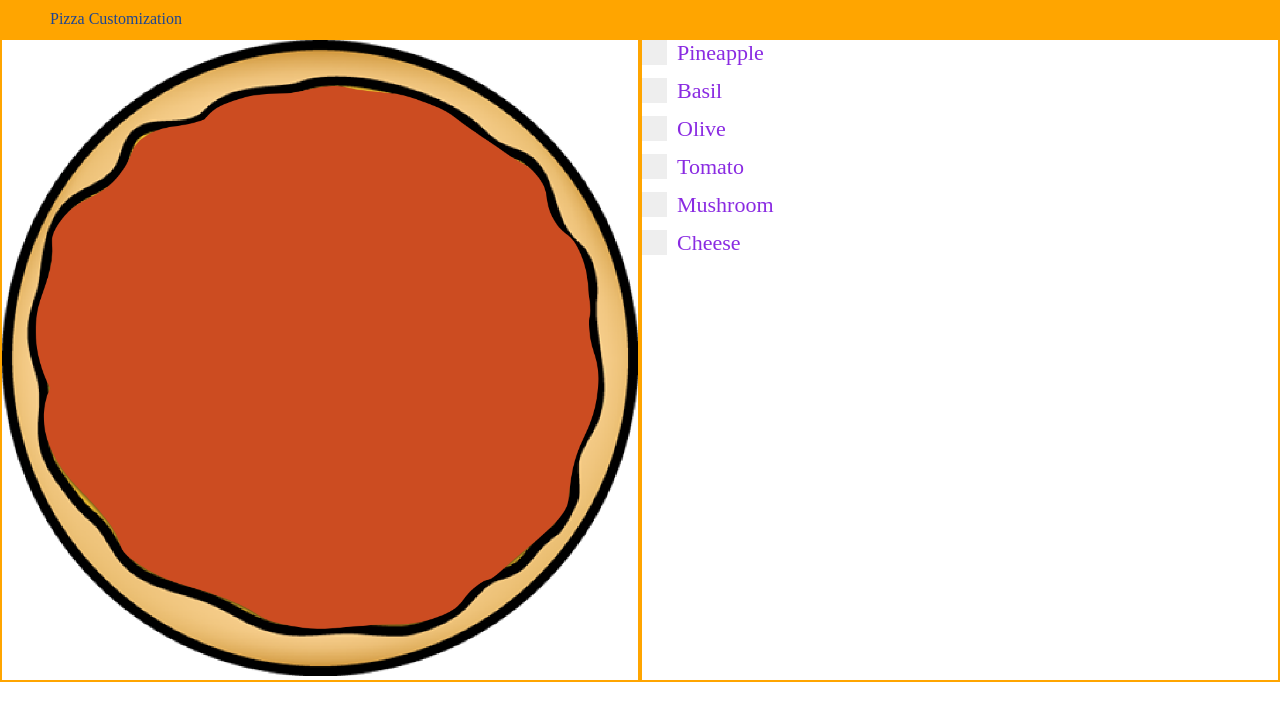
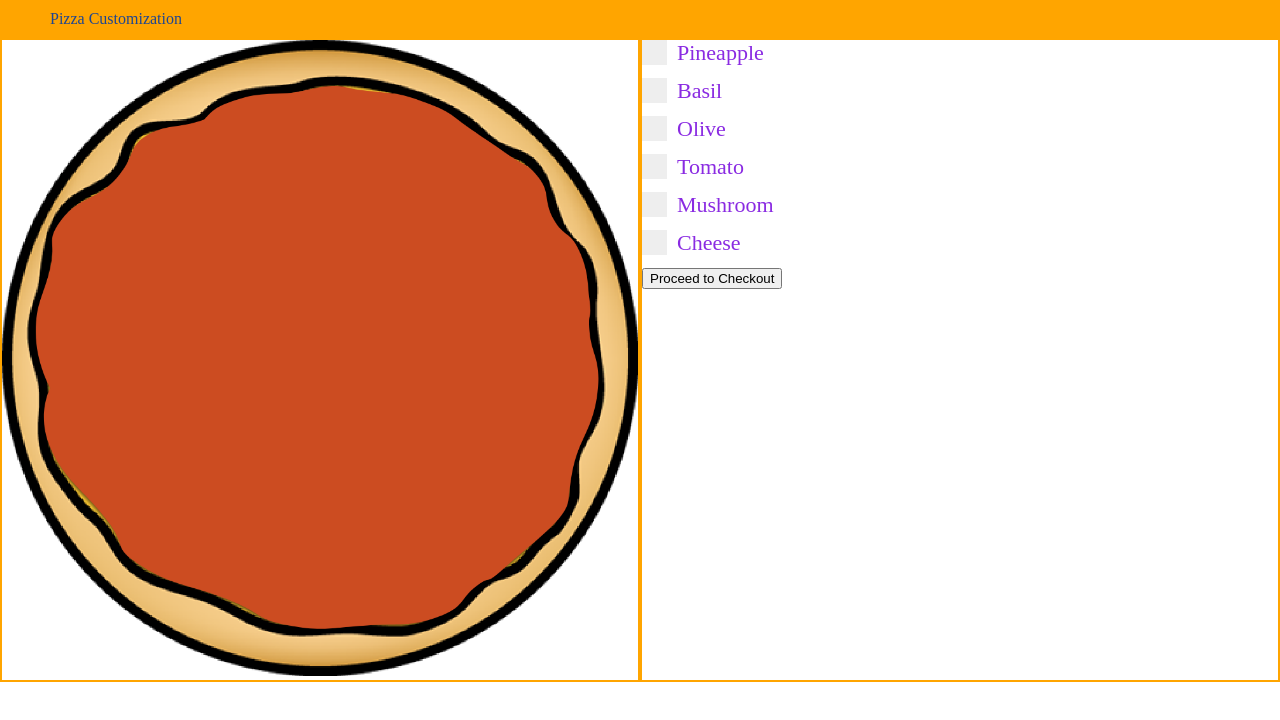
Before and after one commit to ronitafter/pizza, a React (Create React App) app: page / in a window 1280 px wide. Shown: the top 720 px of the page. Built offline with nearby package versions, Linux system fonts and the light colour scheme.

Commit message:
useNavigate

```diff
--- a/src/components/CheckOut.js
+++ b/src/components/CheckOut.js
@@ -1,4 +1,5 @@
-import React from 'react'
+import React from 'react';
+
 
 function CheckOut() {
   return (
--- a/src/components/Customize.js
+++ b/src/components/Customize.js
@@ -7,9 +7,13 @@
 import Basil from "../assets/Basil.png";
 import Tomato from "../assets/Tomato.png";
 import { motion } from "framer-motion";
+import {useNavigate} from 'react-router-dom';
+
+function Customize({toppings, setToppings}) {
+
+    let navigate = useNavigate();
 
 
-function Customize({toppings, setToppings}) {
   const changeToppings=(name)=>{
     let newToppings = JSON.parse(JSON.stringify(toppings));
     newToppings[name] = !newToppings[name];
@@ -140,6 +144,11 @@
               onChange(event.currentTarget.checked, "cheese")}/>
    <span className='checkmark'></span>
   </label>
+  <div>
+  <button onClick={()=>navigate("../checkout", { replace: true })}>
+   Proceed to Checkout
+  </button>
+  </div>
    </div>
    </div>
   )
```
